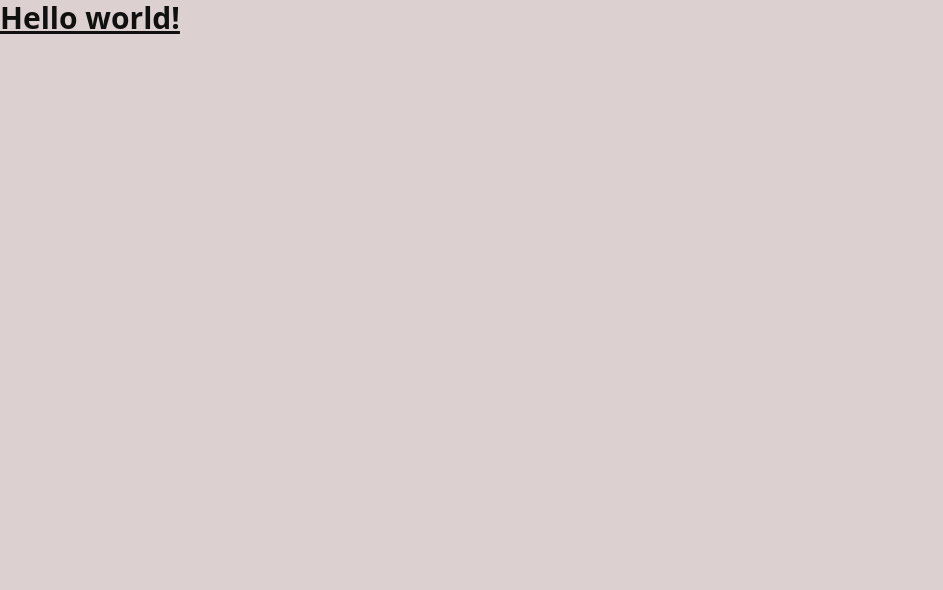
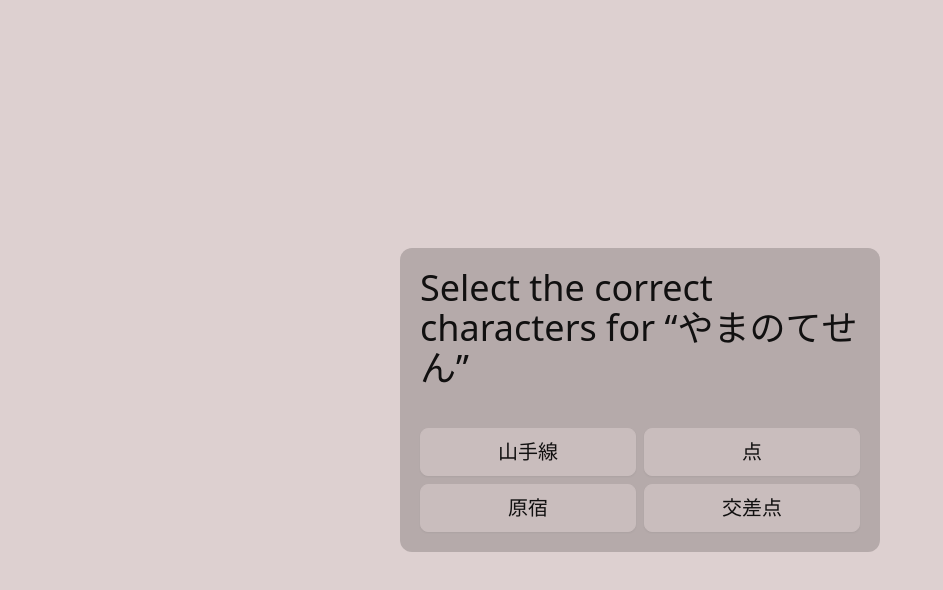
Before and after one commit to gSUz92nc/Computer-Science-NEA, a SvelteKit app: page / in a window 1280 px wide. Shown: the top 590 px of the page, without its empty margins (0-943 px from the left). Built offline with nearby package versions, Linux system fonts and the light colour scheme.

Commit message:
Mockup of the questions

```diff
--- a/src/routes/+layout.svelte
+++ b/src/routes/+layout.svelte
@@ -1,5 +1,5 @@
 <script>
     import "../app.css";
-  </script>
+</script>
 
-  <slot />
+<slot />
--- a/src/routes/+page.svelte
+++ b/src/routes/+page.svelte
@@ -1,3 +1,11 @@
-<h1 class="text-3xl font-bold underline">
-    Hello world!
-</h1>
+<div class="h-screen flex justify-center my-auto">
+    <div class="w-[30rem] bg-base-300 p-5 rounded-xl my-auto mx-4">
+        <h1 class="text-4xl mb-10 whitespace-pre-wrap">Select the correct characters for “やまのてせん”</h1>
+        <div class="grid grid-cols-2 grid-rows-2">
+            <button class="btn text-xl mr-1 mb-1 font-normal">山手線</button>
+            <button class="btn text-xl ml-1 mb-1 font-normal">点</button>
+            <button class="btn text-xl mr-1 mt-1 font-normal">原宿</button>
+            <button class="btn text-xl ml-1 mt-1 font-normal">交差点</button>
+        </div>
+    </div>
+</div>
```
